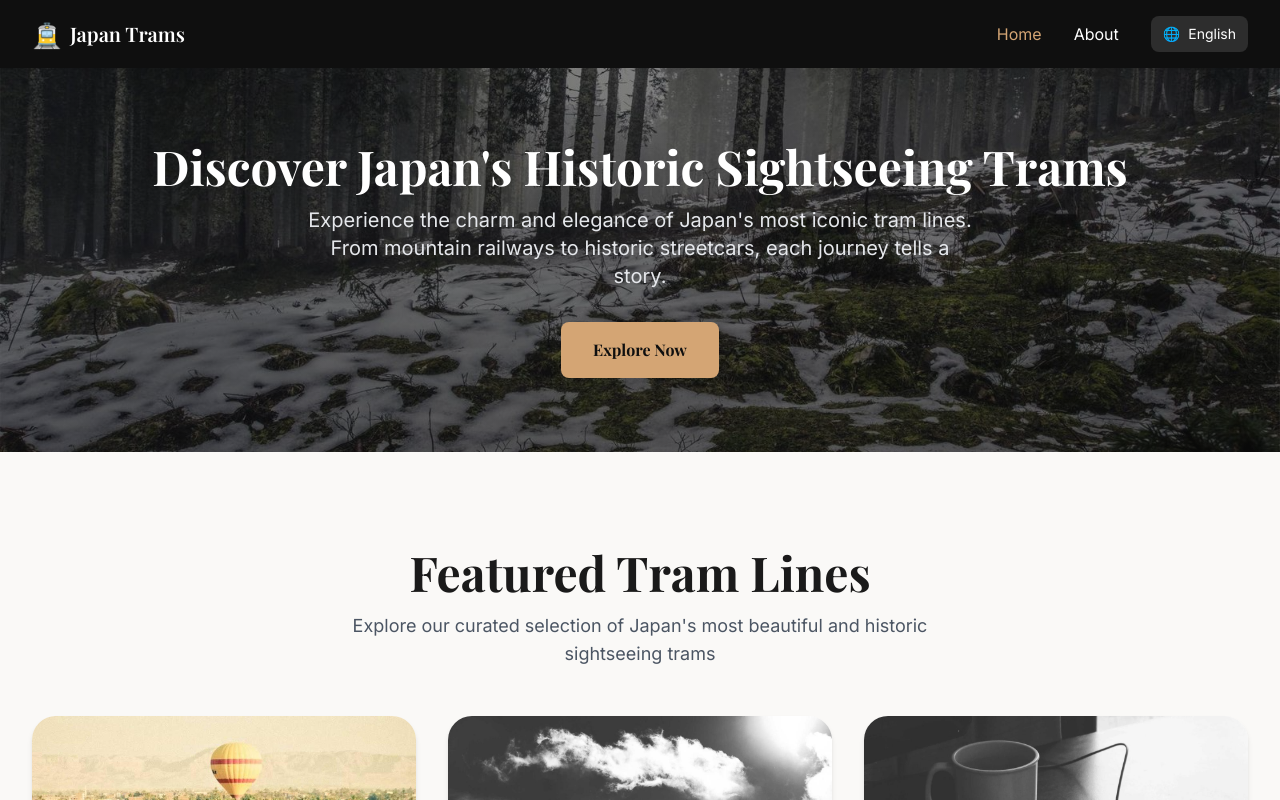
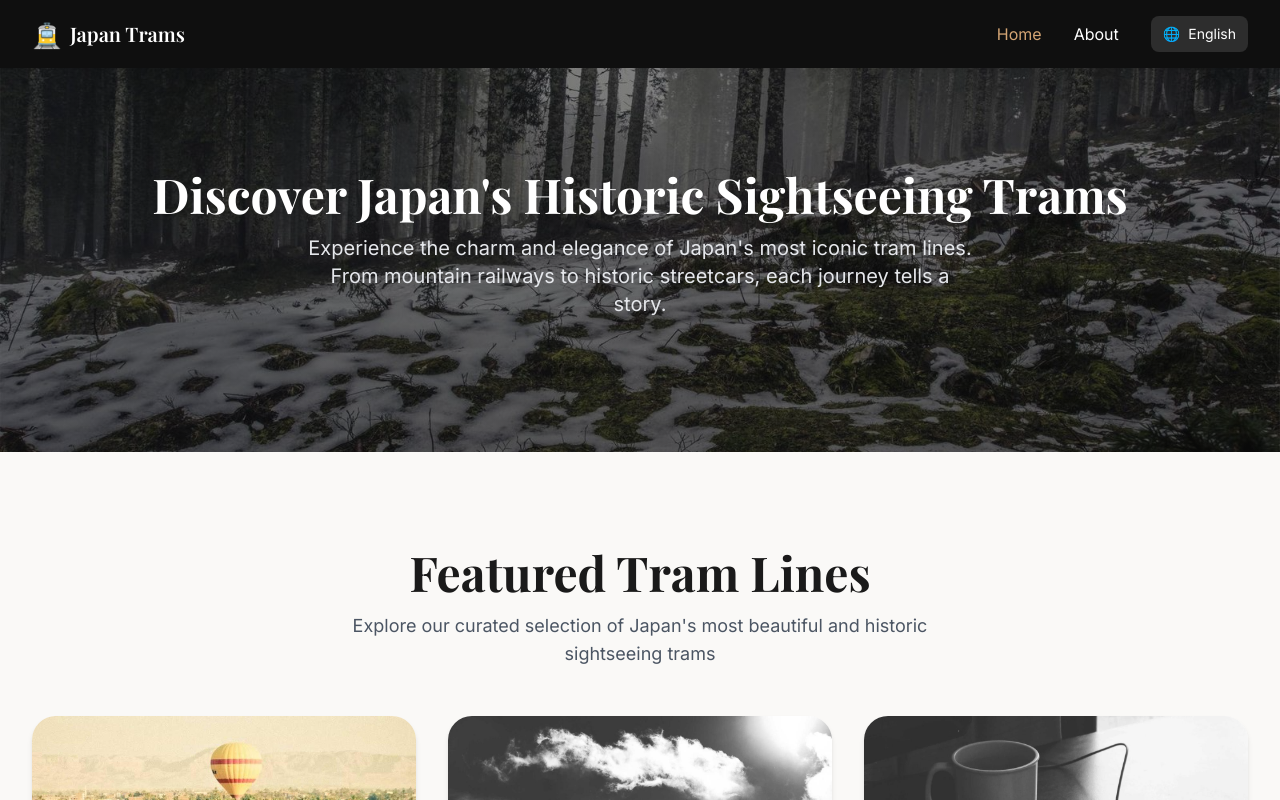
Before and after one commit to shinnflove79/japan-tram-tours-28f, a Vue app: page / in a window 1280 px wide. Shown: the top 800 px of the page. Built offline with nearby package versions, Linux system fonts and the light colour scheme.

Commit message:
Hide hero CTA button on homepage

```diff
--- a/src/pages/HomePage.vue
+++ b/src/pages/HomePage.vue
@@ -5,8 +5,6 @@
       :title="$t('home.heroTitle')"
       :subtitle="$t('home.heroSubtitle')"
       imageUrl="/images/hero-home.jpg"
-      :ctaText="$t('home.heroButton')"
-      ctaLink="/gallery"
     />
 
     <!-- Featured Trams Section -->
```
Also changed, not shown: 1 other file (tests, documents, lock files or other folders).
